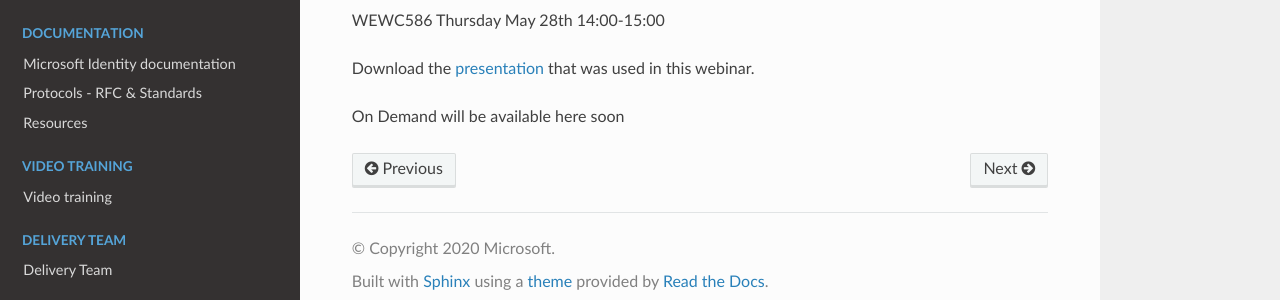
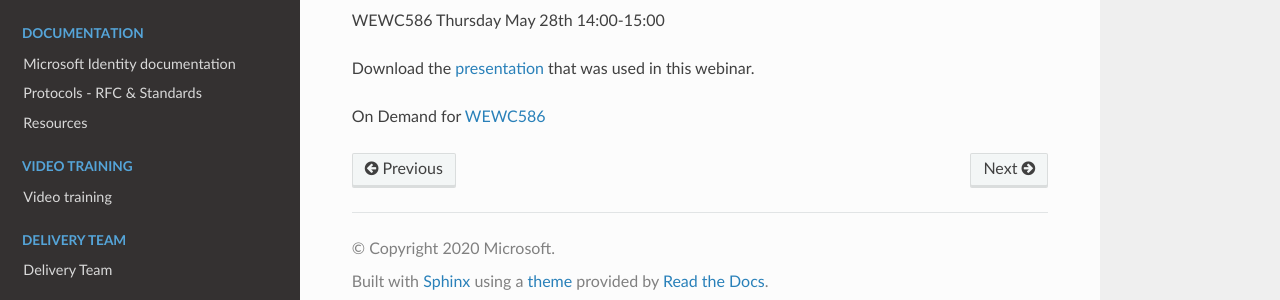
Before and after one commit to RonnyA/ModernIdentity, a Sphinx documentation site: the page built from docs/source/deep/held-deep-webinars.rst, in a window 1280 px wide and 900 px high, scrolled down 1273 px. Shown: the part 582-882 px from the top of the window. Built offline with Sphinx 7.4.7 and the Read the Docs theme 2.0.0, drawn with Linux system fonts in a browser that asks for light colours.

Commit message:
Added link for on-demand for Deep Dive 3

```diff
--- a/docs/source/conf.py
+++ b/docs/source/conf.py
@@ -28,7 +28,7 @@ copyright = '2020 Microsoft'
 author = 'Ronny.Hansen@Microsoft.com'
 
 # The full version, including alpha/beta/rc tags
-release = '1.2.0'
+release = '1.2.1'
 
 
 # -- General configuration ---------------------------------------------------
--- a/docs/source/deep/held-deep-webinars.rst
+++ b/docs/source/deep/held-deep-webinars.rst
@@ -86,7 +86,7 @@ Download the `presentation`__ that was used in this webinar.
 
 .. __ : https://github.com/RonnyA/ModernIdentity/raw/master/pdf/DeepDive-3-AccessingProtecting.pdf
 
-On Demand will be available here soon
+On Demand for WEWC586_
 
 
-.. _WEWC586 : https://portal.meets4b.com/Join?e=d83d0ce7-a04b-4632-8efa-a0115e749071
+.. _WEWC586 : https://portal.meets4b.com/Join?e=55c00627-19ad-486c-8953-e78e62e919a1
```
Also changed, not shown: 7 other files.
